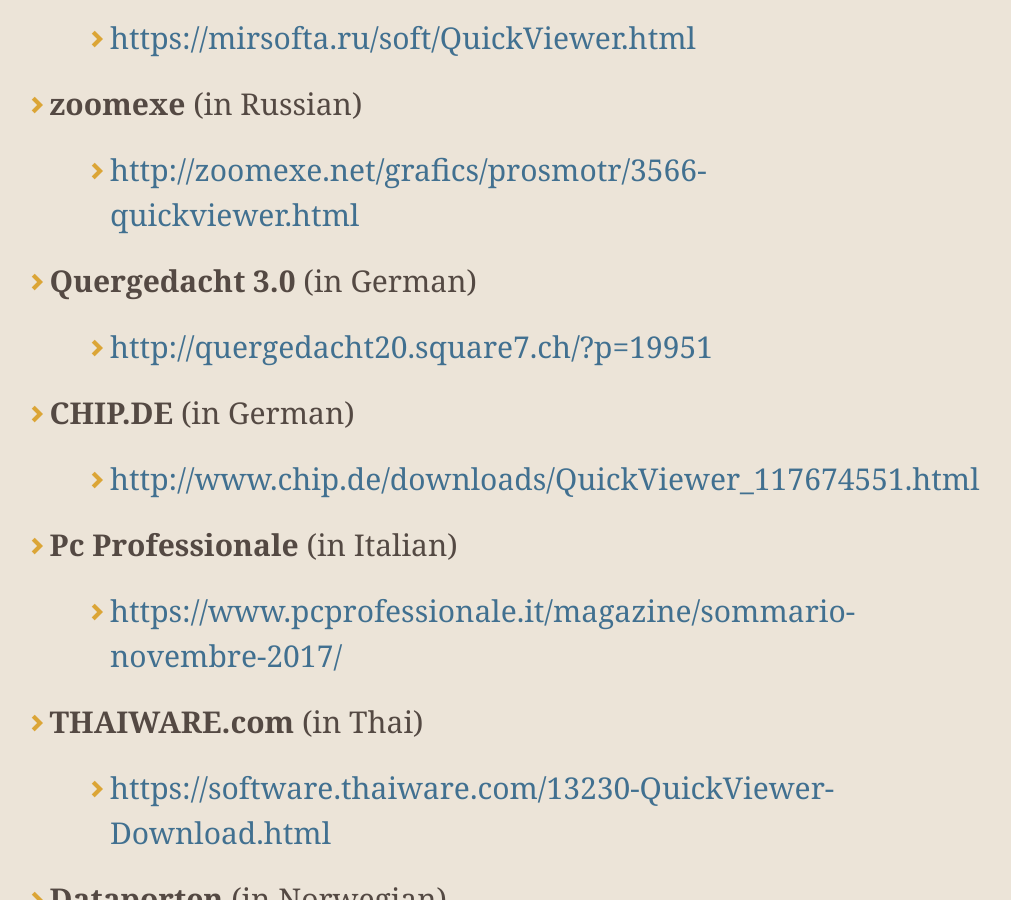
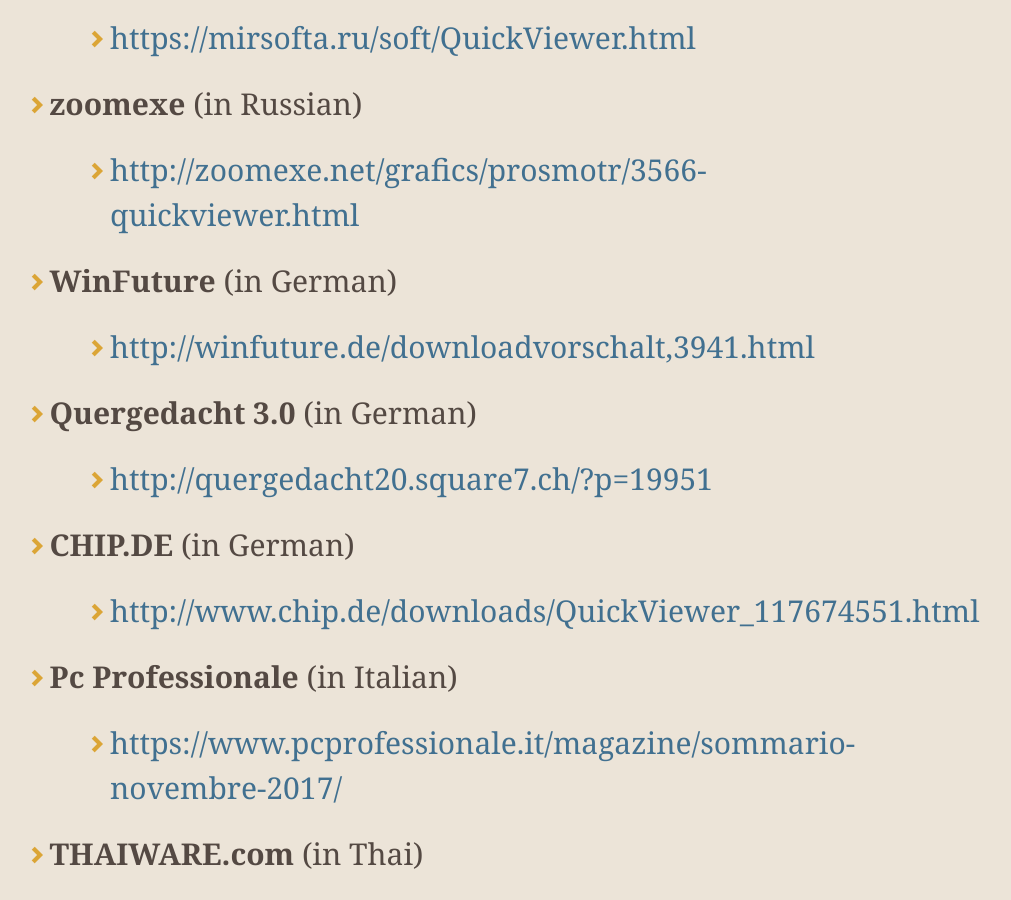
Before and after one commit to kanryu/quickviewer, a Jekyll site: the page built from docs/index.md, in a window 1280 px wide and 900 px high, scrolled down 8565 px. Shown: the whole window, without its empty margins (179-1190 px from the left). Built offline with Jekyll 4.4.1, drawn with Linux system fonts in a browser that asks for light colours; nearby versions of some CDN libraries; comment, search, counter and statistics services are not loaded; our own code applies the rules of GitHub Pages for plain Markdown files.

Commit message:
Update index.md

```diff
--- a/docs/index.md
+++ b/docs/index.md
@@ -132,6 +132,8 @@ You can also clone the latest source code from **[this repository.](https://gith
     - [https://mirsofta.ru/soft/QuickViewer.html](https://mirsofta.ru/soft/QuickViewer.html)
 - **zoomexe** (in Russian)
     - [http://zoomexe.net/grafics/prosmotr/3566-quickviewer.html](http://zoomexe.net/grafics/prosmotr/3566-quickviewer.html)
+- **WinFuture** (in German)
+    - [http://winfuture.de/downloadvorschalt,3941.html](http://winfuture.de/downloadvorschalt,3941.html)
 - **Quergedacht 3.0** (in German)
     - [http://quergedacht20.square7.ch/?p=19951](http://quergedacht20.square7.ch/?p=19951)
 - **CHIP.DE** (in German)
```
